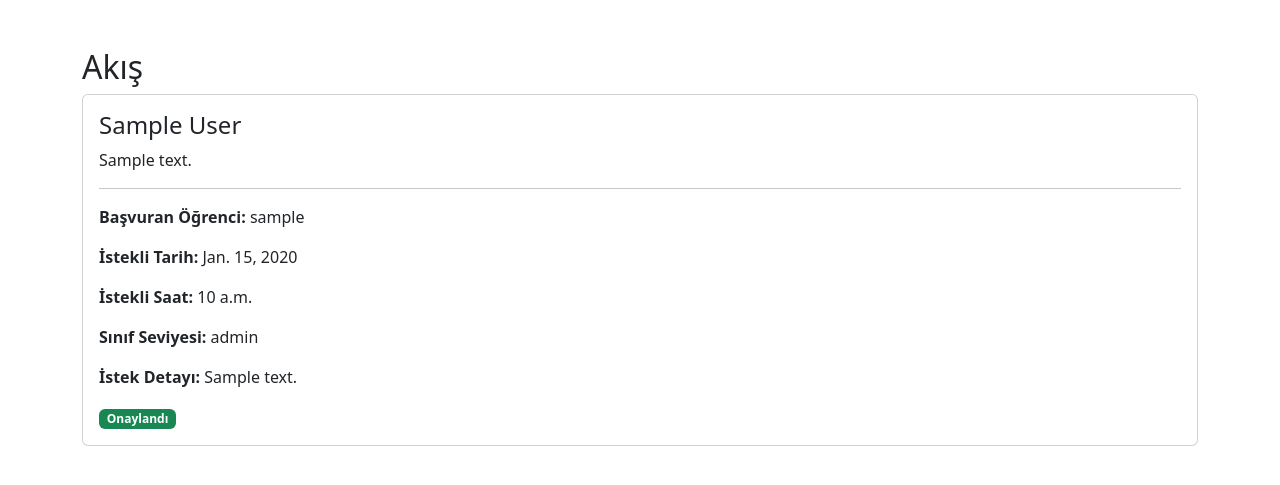
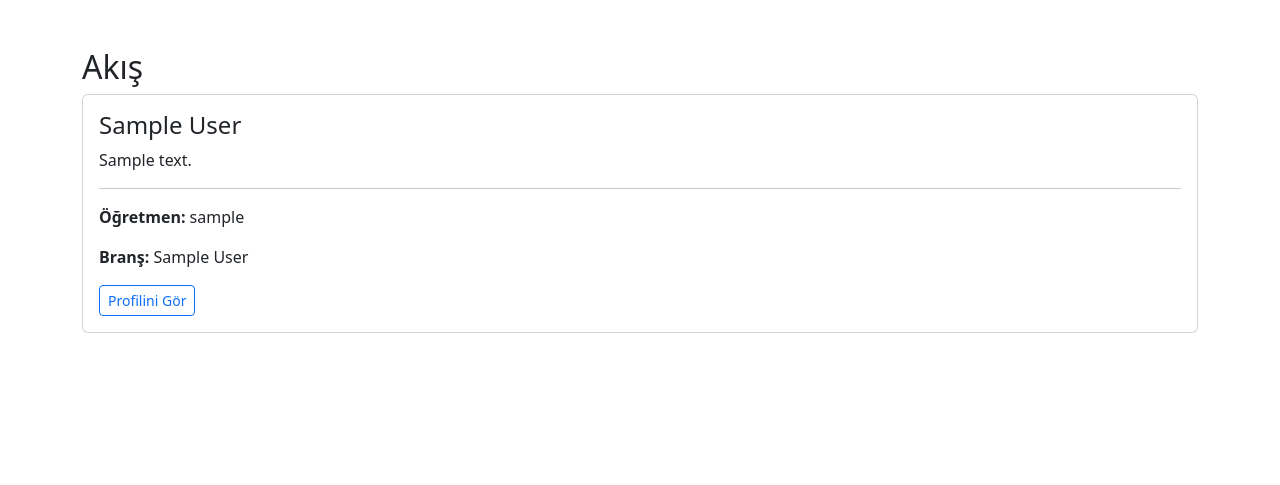
Before and after one commit to senihakulaksiz/appointment_project, a Django app: page /users/teacher/dashboard/ in a window 1280 px wide. Shown: the part 56-541 px from the top of the page. Run offline with Django 4.2, Linux system fonts and the light colour scheme; a user stored in the database is signed in; tables that the repository leaves empty hold one stand-in row (values such as "Sample post"); parts of the project's set-up code (start-up, migrations or seed data) failed here and were passed over; some libraries are stand-ins or nearby versions.

Commit message:
Update teacher dashboard to show all announcements without action buttons

```diff
--- a/backend/users/templates/users/teacher_dashboard.html
+++ b/backend/users/templates/users/teacher_dashboard.html
@@ -48,26 +48,13 @@
             <div class="card-body">
                 <h4 class="card-title">{{ ann.title }}</h4>
                 <p class="card-text">{{ ann.description }}</p>
-                <!-- <small class="text-muted">{{ ann.created_at }}</small> -->
-
-                {% if ann.student %}
-                    <hr>
-                    <p><strong>Başvuran Öğrenci:</strong> {{ ann.student.user.username }}</p>
-                    <p><strong>İstekli Tarih:</strong> {{ ann.student_requested_date }}</p>
-                    <p><strong>İstekli Saat:</strong> {{ ann.student_requested_time }}</p>
-                    <p><strong>Sınıf Seviyesi:</strong> {{ ann.student_class_level }}</p>
-                    <p><strong>İstek Detayı:</strong> {{ ann.student_request_detail }}</p>
-
-                    {% if not ann.is_approved %}
-                        <a href="{% url 'approve_application' ann.id %}" class="btn btn-success btn-sm">Başvuruyu Onayla</a>
-                    {% else %}
-                        <span class="badge bg-success">Onaylandı</span>
-                    {% endif %}
-                {% else %}
-                    <p class="text-muted mt-2">Henüz başvuru yok.</p>
-                {% endif %}
+                <hr>
+                <p><strong>Öğretmen:</strong> {{ ann.teacher.user.username }}</p>
+                <p><strong>Branş:</strong> {{ ann.teacher.lesson.name }}</p>
+                <a href="{% url 'view_teacher_profile' ann.teacher.id %}" class="btn btn-outline-primary btn-sm">Profilini Gör</a>
             </div>
         </div>
+
         {% endfor %}
     {% else %}
         <p>Henüz bir ilan oluşturmadınız.</p>
--- a/backend/users/views.py
+++ b/backend/users/views.py
@@ -105,7 +105,7 @@ def role_based_redirect(request):
 @login_required
 def teacher_dashboard(request):
     if request.user.is_teacher:
-        announcements = LessonAnnouncement.objects.filter(teacher=request.user.teacher).order_by('-created_at')
+        announcements = LessonAnnouncement.objects.all().order_by('-created_at')
         return render(request, 'users/teacher_dashboard.html', {'announcements': announcements})
     else:
         return redirect('student_dashboard')
```
